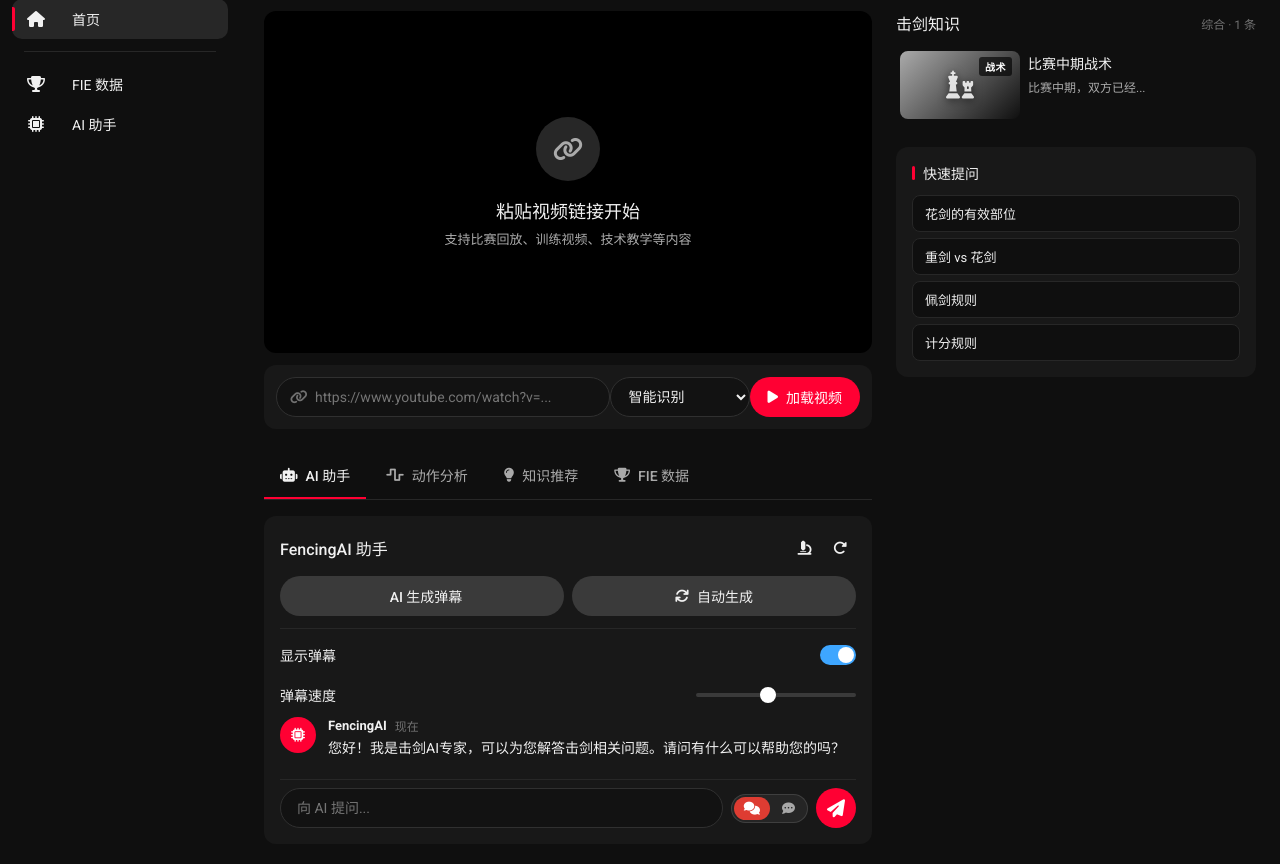
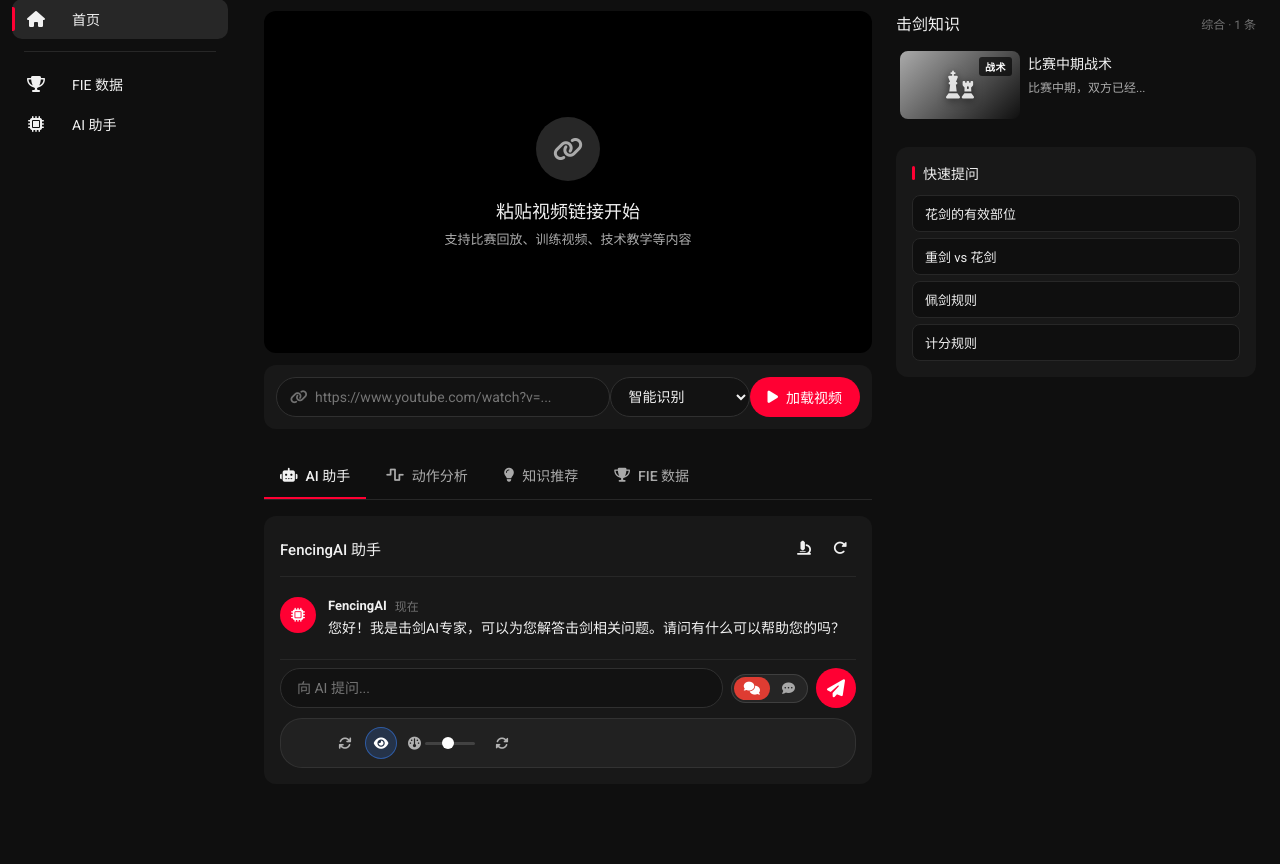
Before and after one commit to jsy-eric/fencing-ai-platform, a Flask app: page / in a window 1280 px wide. Shown: the part 69-933 px from the top of the page. Run offline with Flask 3, Linux system fonts and the light colour scheme.

Commit message:
refactor: 重新组织AI助手面板布局
变更：
1. 聊天功能移至 Tab 区域顶部
2. 所有配置项（AI生成弹幕/自动生成/显示弹幕/弹幕速度/刷新）合并到底部一行工具栏
3. 工具栏使用统一的圆角按钮风格，UI 风格一致
4. 弹幕模式下，AI 回复和用户消息均限制在 30 字以内
5. 聊天模式保持完整字数不受限制
6. 添加 toolbar switch 状态同步

Co-Authored-By: Claude <noreply@anthropic.com>

```diff
--- a/static/css/style.css
+++ b/static/css/style.css
@@ -1340,3 +1340,127 @@ img { max-width: 100%; display: block; }
 .player {
     position: relative;
 }
+
+/* ========== AI Toolbar (合并所有配置项) ========== */
+.ai-toolbar {
+    display: flex;
+    align-items: center;
+    gap: 4px;
+    padding: 8px 12px;
+    margin-top: 10px;
+    background: rgba(255, 255, 255, 0.04);
+    border: 1px solid rgba(255, 255, 255, 0.08);
+    border-radius: 22px;
+    flex-wrap: nowrap;
+    overflow-x: auto;
+    scrollbar-width: none;
+}
+
+.ai-toolbar::-webkit-scrollbar {
+    display: none;
+}
+
+.toolbar-btn {
+    background: transparent;
+    border: 1px solid transparent;
+    color: rgba(255, 255, 255, 0.65);
+    width: 32px;
+    height: 32px;
+    border-radius: 50%;
+    cursor: pointer;
+    font-size: 13px;
+    display: inline-flex;
+    align-items: center;
+    justify-content: center;
+    transition: background 0.15s, color 0.15s, border-color 0.15s;
+    flex-shrink: 0;
+    position: relative;
+}
+
+.toolbar-btn:hover {
+    background: rgba(255, 255, 255, 0.08);
+    color: #fff;
+}
+
+.toolbar-btn.active {
+    background: rgba(255, 65, 54, 0.18);
+    color: #fff;
+    border-color: rgba(255, 65, 54, 0.5);
+}
+
+.toolbar-btn i {
+    font-size: 13px;
+    line-height: 1;
+}
+
+.toolbar-btn--switch {
+    cursor: pointer;
+}
+
+.toolbar-btn--switch input.toolbar-switch {
+    position: absolute;
+    opacity: 0;
+    pointer-events: none;
+    width: 0;
+    height: 0;
+}
+
+.toolbar-btn--switch.active {
+    background: rgba(56, 132, 255, 0.18);
+    color: #fff;
+    border-color: rgba(56, 132, 255, 0.5);
+}
+
+.toolbar-btn--slider {
+    padding: 0 6px;
+    width: auto;
+    min-width: 80px;
+    border-radius: 16px;
+    gap: 4px;
+}
+
+.toolbar-slider {
+    width: 50px;
+    height: 3px;
+    background: rgba(255, 255, 255, 0.15);
+    border-radius: 2px;
+    appearance: none;
+    -webkit-appearance: none;
+    cursor: pointer;
+    margin: 0;
+    padding: 0;
+}
+
+.toolbar-slider::-webkit-slider-thumb {
+    -webkit-appearance: none;
+    appearance: none;
+    width: 12px;
+    height: 12px;
+    background: #fff;
+    border-radius: 50%;
+    cursor: pointer;
+}
+
+.toolbar-slider::-moz-range-thumb {
+    width: 12px;
+    height: 12px;
+    background: #fff;
+    border-radius: 50%;
+    border: none;
+    cursor: pointer;
+}
+
+/* 让 chat__input 中的输入框区域高度协调 */
+#panel-ai-assistant .chat {
+    margin-bottom: 0;
+}
+
+#panel-ai-assistant {
+    display: flex;
+    flex-direction: column;
+}
+
+#panel-ai-assistant .chat {
+    flex: 1 1 auto;
+    min-height: 0;
+}
--- a/templates/index.html
+++ b/templates/index.html
@@ -138,38 +138,15 @@
 
                 <!-- AI Assistant Panel (合并弹幕+聊天) -->
                 <div class="panel" id="panel-ai-assistant">
-                    <div class="panel__header">
-                        <h3 data-i18n="chat.title">FencingAI 助手</h3>
-                        <div class="panel__actions">
-                            <button id="advanced-analysis" class="icon-btn icon-btn--sm" title="深度分析" data-i18n-title="chat.advanced"><i class="fas fa-microscope"></i></button>
-                            <button id="clear-chat" class="icon-btn icon-btn--sm" title="清空对话" data-i18n-title="chat.clear"><i class="fas fa-rotate-right"></i></button>
+                    <!-- Chat 区域 - 放在 Tab 区域顶部 -->
+                    <div class="chat">
+                        <div class="chat__header">
+                            <span class="chat__title" data-i18n="chat.title">FencingAI 助手</span>
+                            <div class="chat__actions">
+                                <button id="advanced-analysis" class="icon-btn icon-btn--sm" title="深度分析" data-i18n-title="chat.advanced"><i class="fas fa-microscope"></i></button>
+                                <button id="clear-chat" class="icon-btn icon-btn--sm" title="清空对话" data-i18n-title="chat.clear"><i class="fas fa-rotate-right"></i></button>
+                            </div>
                         </div>
-                    </div>
-
-                    <!-- Quick action buttons -->
-                    <div class="panel__row panel__row--btns">
-                        <button id="generate-ai-danmaku" class="btn btn--secondary btn--block">
-                            <i class="fas fa-sparkles"></i> <span data-i18n="btn.aiDanmaku">AI 生成弹幕</span>
-                        </button>
-                        <button id="auto-generate" class="btn btn--secondary btn--block">
-                            <i class="fas fa-arrows-rotate"></i> <span data-i18n="btn.autoGen">自动生成</span>
-                        </button>
-                    </div>
-
-                    <!-- Settings -->
-                    <div class="panel__settings">
-                        <label class="setting">
-                            <span data-i18n="settings.showDanmaku">显示弹幕</span>
-                            <input type="checkbox" id="show-danmaku" checked class="switch">
-                        </label>
-                        <label class="setting">
-                            <span data-i18n="settings.speed">弹幕速度</span>
-                            <input type="range" id="danmaku-speed" min="1" max="10" value="5" class="slider">
-                        </label>
-                    </div>
-
-                    <!-- Chat messages area -->
-                    <div class="chat">
                         <div class="chat__messages" id="chat-messages">
                             <div class="msg msg--ai">
                                 <div class="msg__avatar msg__avatar--ai"><i class="fas fa-microchip"></i></div>
@@ -195,6 +172,27 @@
                                 <i class="fas fa-paper-plane"></i>
                             </button>
                         </div>
+                    </div>
+
+                    <!-- 配置项工具栏 - 放在 Tab 底部，合并所有配置到一行 -->
+                    <div class="ai-toolbar" id="aiToolbar">
+                        <button id="generate-ai-danmaku" class="toolbar-btn" data-i18n-title="btn.aiDanmaku" title="AI 生成弹幕">
+                            <i class="fas fa-sparkles"></i>
+                        </button>
+                        <button id="auto-generate" class="toolbar-btn" data-i18n-title="btn.autoGen" title="自动生成">
+                            <i class="fas fa-arrows-rotate"></i>
+                        </button>
+                        <label class="toolbar-btn toolbar-btn--switch" data-i18n-title="settings.showDanmaku" title="显示弹幕">
+                            <i class="fas fa-eye"></i>
+                            <input type="checkbox" id="show-danmaku" checked class="toolbar-switch">
+                        </label>
+                        <label class="toolbar-btn toolbar-btn--slider" data-i18n-title="settings.speed" title="弹幕速度">
+                            <i class="fas fa-gauge"></i>
+                            <input type="range" id="danmaku-speed" min="1" max="10" value="5" class="toolbar-slider">
+                        </label>
+                        <button id="refresh-insight" class="toolbar-btn" data-i18n-title="action.refresh" title="刷新">
+                            <i class="fas fa-rotate"></i>
+                        </button>
                     </div>
                 </div>
 
```
Also changed, not shown: static/js/app.js (+40 -8 lines).
